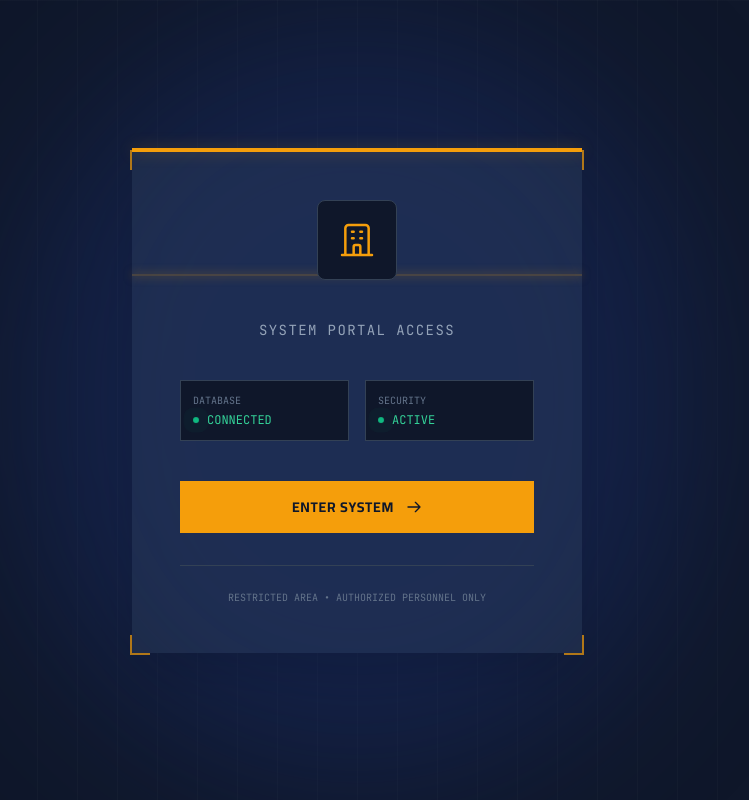
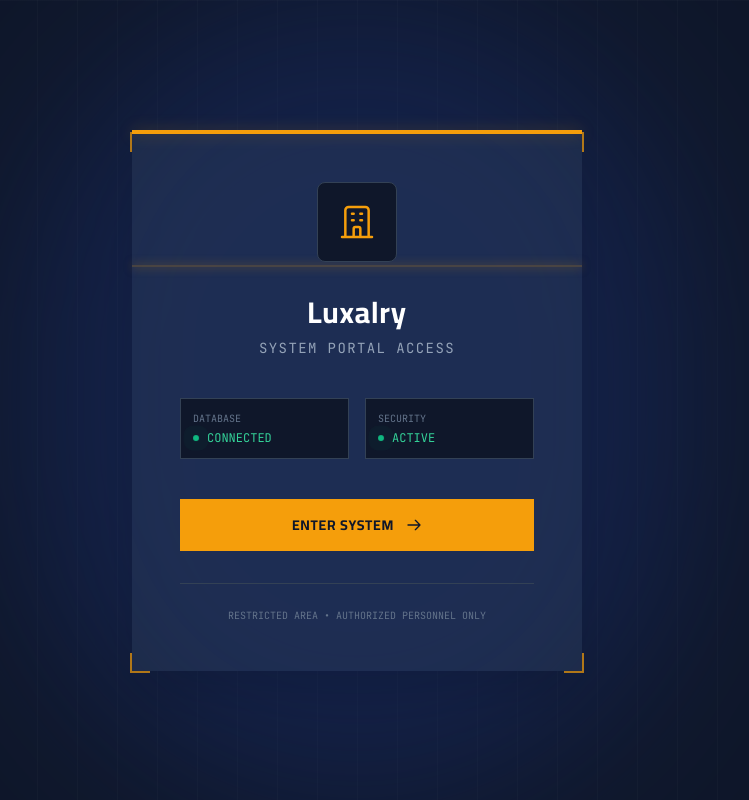
Before and after one commit to Luxalry/luxalry-dashboard, a plain HTML site: page index.html in a window 1280 px wide. Shown: the whole page, without its empty margins (283-1032 px from the left). Drawn offline with nearby package versions, Linux system fonts and the light colour scheme.

Commit message:
Update index.html

```diff
--- a/index.html
+++ b/index.html
@@ -194,7 +194,7 @@
                 </div>
 
                 <!-- Titles -->
-                <h1 class="text-2xl md:text-3xl font-bold text-white mb-2 tracking-wide font-sans"></h1>
+                <h1 class="text-2xl md:text-3xl font-bold text-white mb-2 tracking-wide font-sans">Luxalry</h1>
                 <p class="text-sm font-mono text-slate-400 uppercase tracking-widest mb-10">System Portal Access</p>
 
                 <!-- Status Grid -->
```
